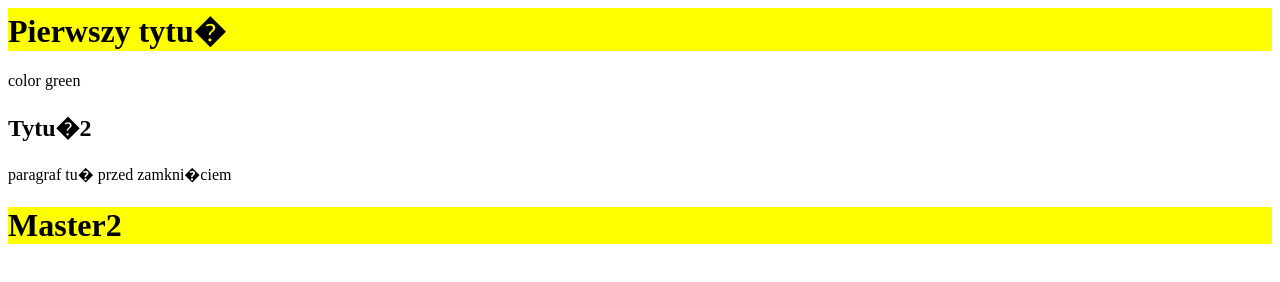
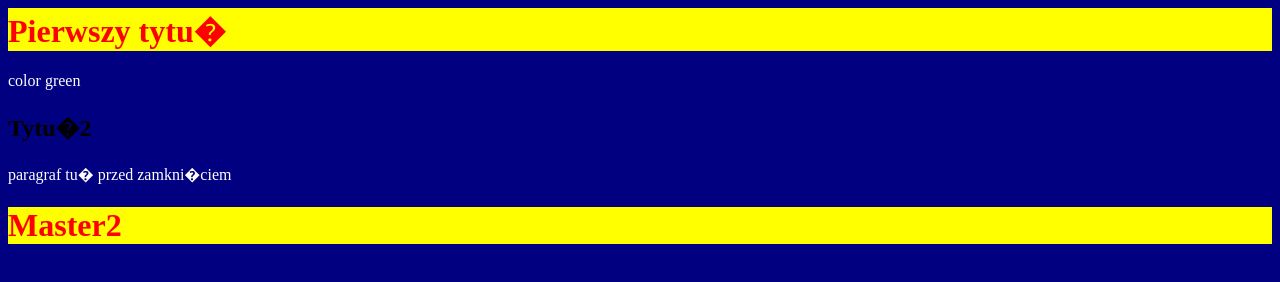
Before and after one commit to Kinialek/Git-learning, a plain HTML site: page index.html in a window 1280 px wide. Drawn offline with Linux system fonts and the light colour scheme.

Commit message:
Add whatever

```diff
--- a/css/style.css
+++ b/css/style.css
@@ -1,3 +1,12 @@
+body {
+background: navy;
+}
+
 body h1 {
 background: yellow;
+color:red;
 }
+
+body p {
+color: white;
+}
```
